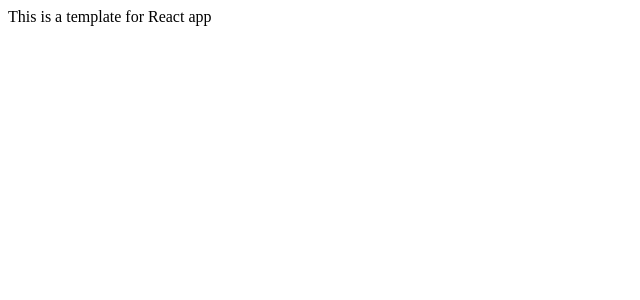
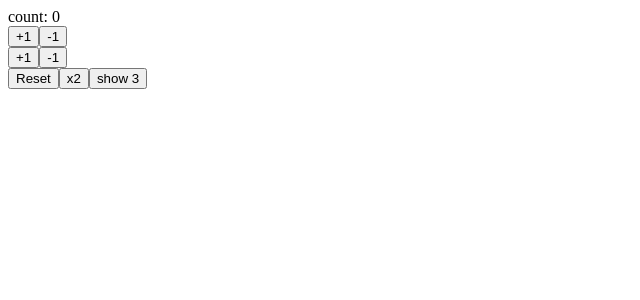
Before and after one commit to asaknkn/react-hooks-101, a React (Create React App) app: page / in a window 1280 px wide. Shown: the top 300 px of the page, without its empty margins (0-640 px from the left). Built offline with nearby package versions, Linux system fonts and the light colour scheme.

Commit message:
my first React Hook with useState

```diff
--- a/src/App.js
+++ b/src/App.js
@@ -1,11 +1,40 @@
-import React from 'react'
+import React, { useState } from "react"
 
  const App = () => {
+  const [count, setCount] = useState(0)
+
+  const increment = () => setCount(count + 1)
+  const decrement = () => setCount(count - 1)
+
+  const increment2 = () => setCount(previousCount => previousCount + 1)
+  const decrement2 = () => setCount(previousCount => previousCount - 1)
+
+  const reset = () => setCount(0)
+
+  const double = () => setCount(count * 2)
+
+  const showThree = () => setCount(previousCount =>
+    previousCount % 3 === 0 ? previousCount / 3 : previousCount
+  )
+
   return (
-    <div>
-      This is a template for React app
-    </div>
-  );
+    <>
+      <div>count: {count}</div>
+      <div>
+        <button onClick={increment}>+1</button>
+        <button onClick={decrement}>-1</button>
+      </div>
+      <div>
+        <button onClick={increment2}>+1</button>
+        <button onClick={decrement2}>-1</button>
+      </div>
+      <div>
+        <button onClick={reset}>Reset</button>
+        <button onClick={double}>x2</button>
+        <button onClick={showThree}>show 3</button>
+      </div>
+    </>
+  )
 }
 
-export default App;
+export default App
```
